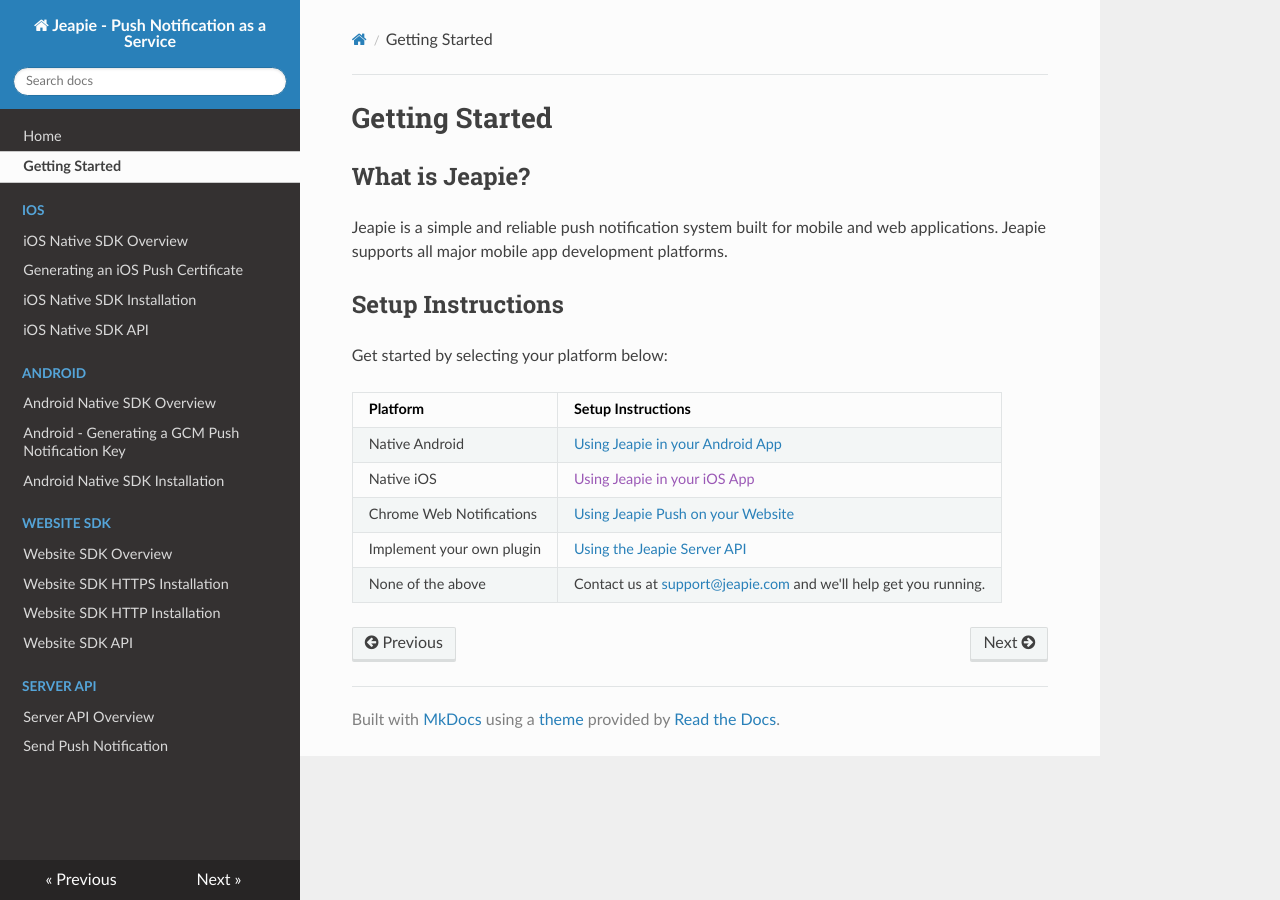
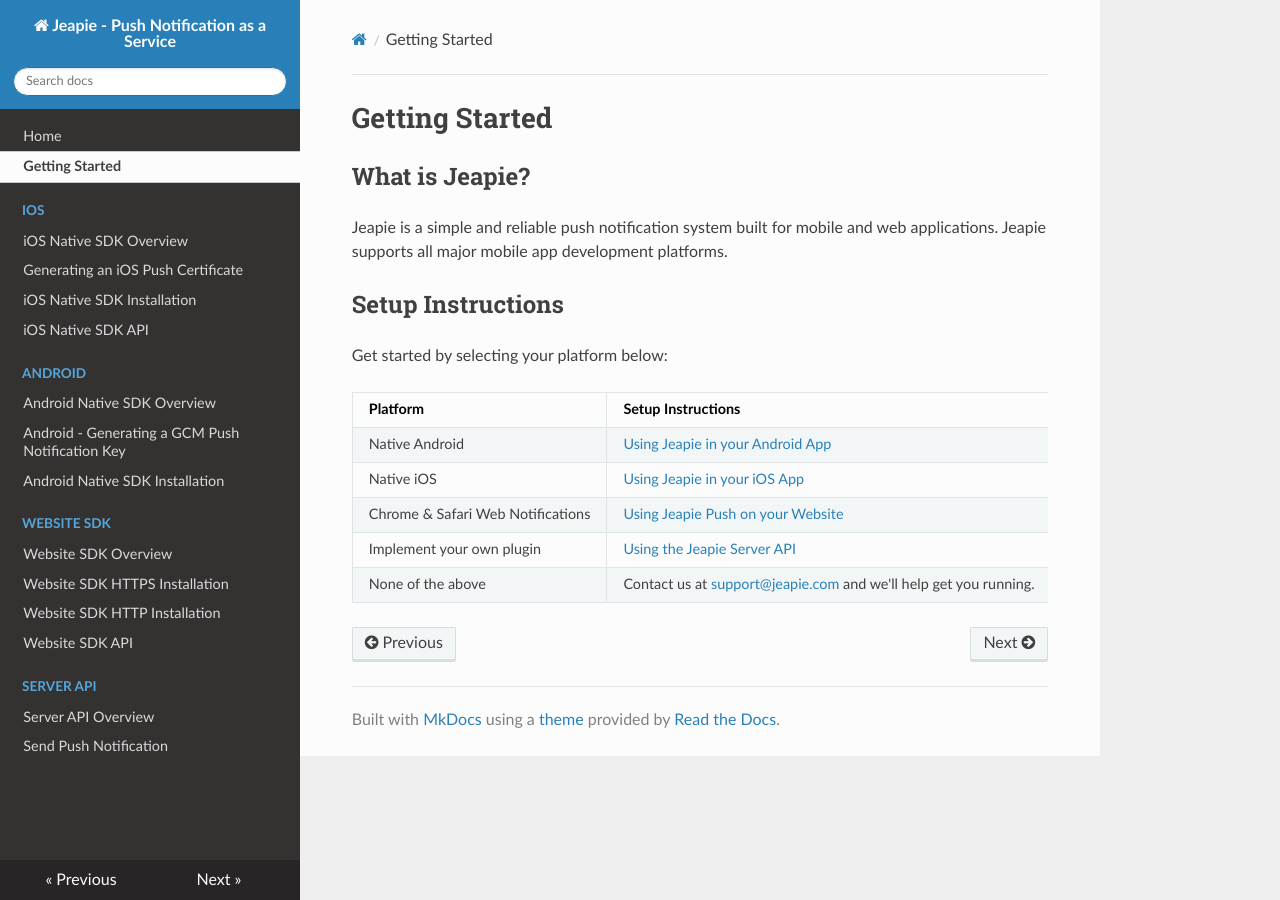
Before and after one commit to Jeapie/jeapie-docs, an MkDocs documentation site: the page built from docs/Getting-Started.md, in a window 1280 px wide. Built offline with MkDocs 1.6.1, drawn with Linux system fonts in a browser that asks for light colours; nearby versions of some CDN libraries; old or Windows-style settings are respelled for this version of MkDocs.

Commit message:
Update Getting-Started.md

```diff
--- a/docs/Getting-Started.md
+++ b/docs/Getting-Started.md
@@ -10,8 +10,8 @@ Get started by selecting your platform below:
 | Platform                           | Setup Instructions                                                   |
 |------------------------------------|----------------------------------------------------------------------|
 |Native Android                      | [Using Jeapie in your Android App](Android/Android-Native-SDK-Overview.md)|
-|Native iOS                          | [Using Jeapie in your iOS App]()|
-|Chrome Web Notifications            | [Using Jeapie Push on your Website](Websdk/Website-SDK-Overview.md)      |
+|Native iOS                          | [Using Jeapie in your iOS App](iOS/iOS-Native-SDK-Overview.md)|
+|Chrome & Safari Web Notifications   | [Using Jeapie Push on your Website](Websdk/Website-SDK-Overview.md)      |
 |Implement your own plugin           | [Using the Jeapie Server API](API/Server-API-Overview.md)             |
 |None of the above                   | Contact us at <a href="mailto:support@jeapie.com">support@jeapie.com</a> and we'll help get you running.  |
 
```
